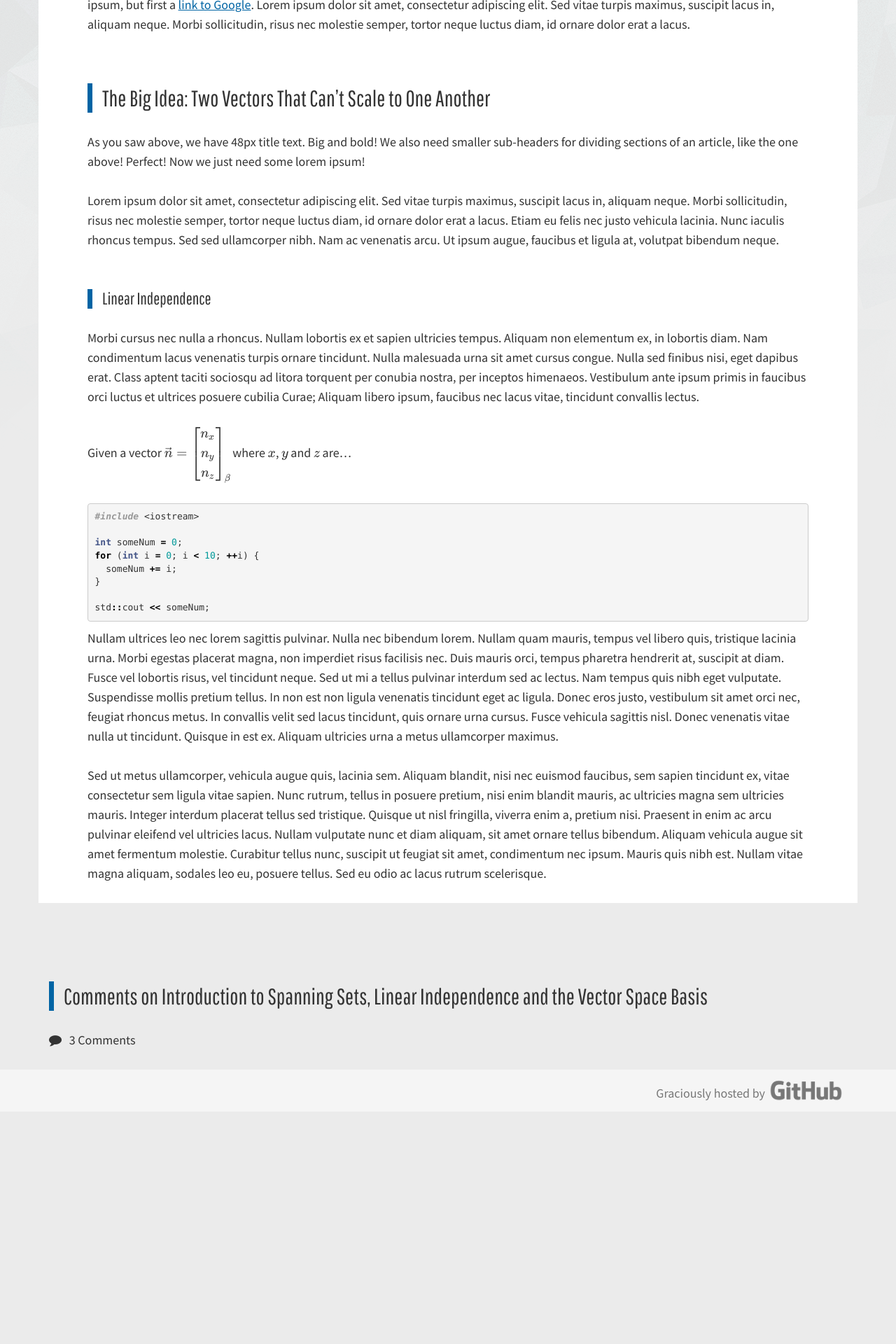
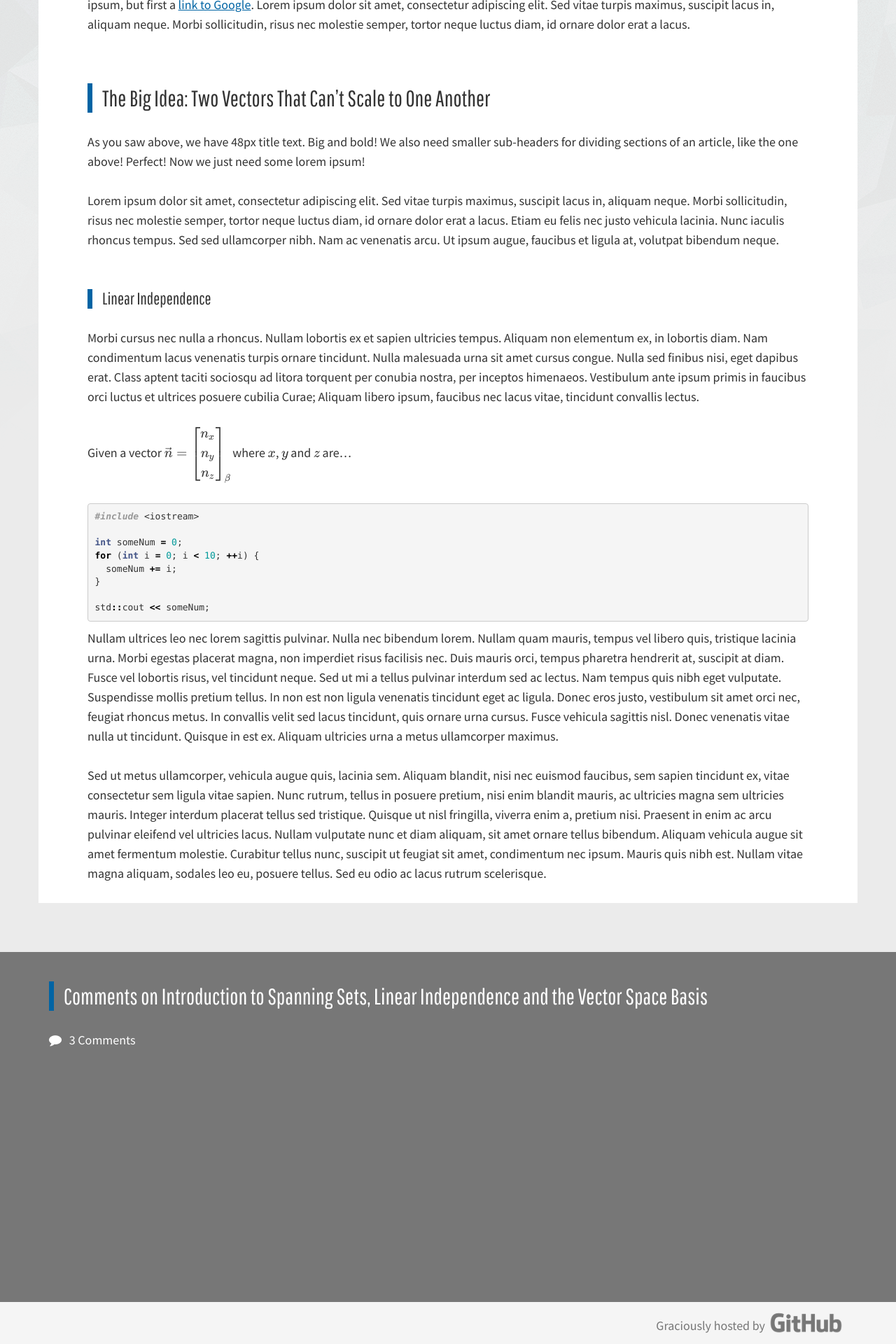
Before and after one commit to aarondgordon/aarondgordon.github.io, a Jekyll site: the page built from _posts/2016-8-24-test-post.md, in a window 1280 px wide. Shown: the part 805-2725 px from the top of the page at 70% size. Built offline with Jekyll 4.4.1, drawn with Linux system fonts in a browser that asks for light colours; nearby versions of some CDN libraries; formulas are drawn with MathJax 3; before the commit the page ends 2393 px from its top, so only the background shows below that.

Commit message:
Added placeholder comments-wrapper style

```diff
--- a/assets/css/layout.css
+++ b/assets/css/layout.css
@@ -260,6 +260,12 @@ a:hover, a:active {
   font-size: 110% !important;
 }
 
+.comments-wrapper {
+  min-height: 500px;
+  background: #777777;
+  color: #fff;
+}
+
 .footer {
   position: absolute;
   bottom: 0;
```
